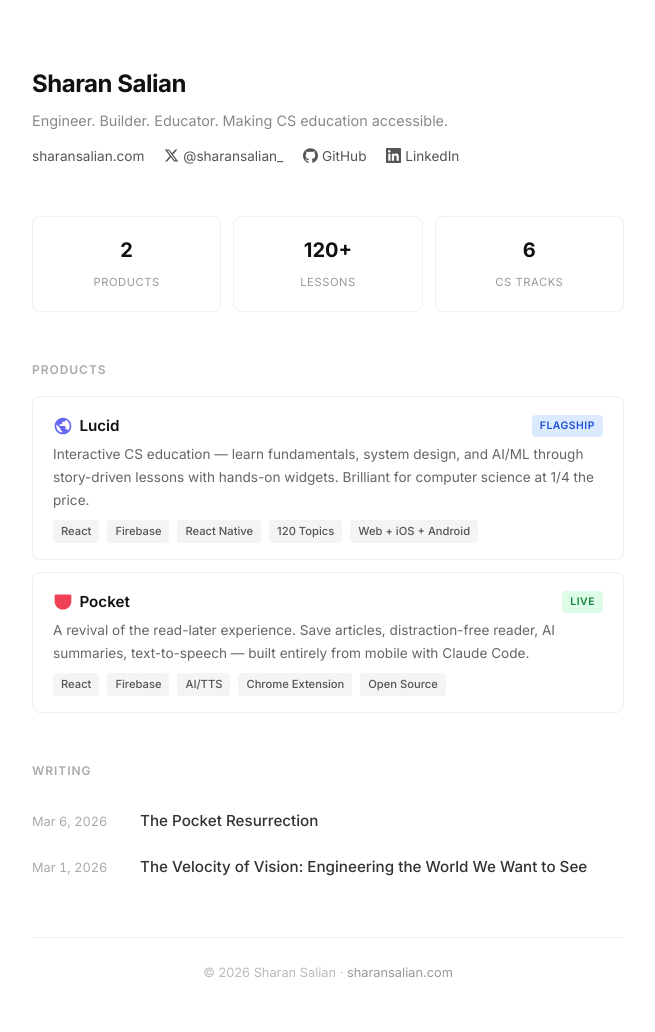
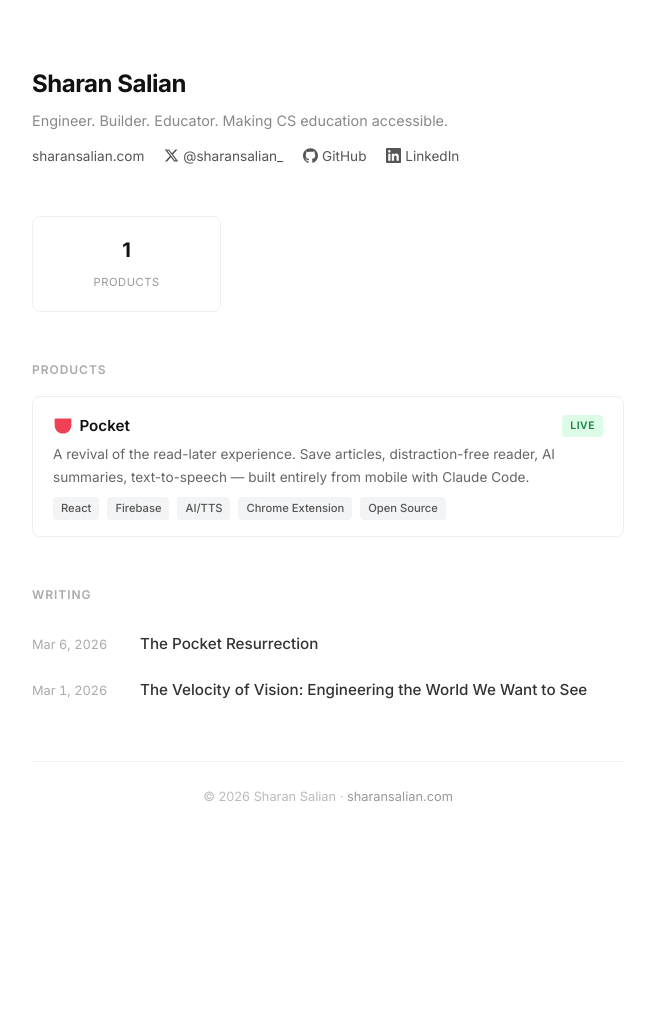
Before and after one commit to sharansalian/sharansalian.github.io, a Jekyll site: the page built from index.html, in a window 1280 px wide. Shown: the whole page, without its empty margins (312-967 px from the left). Built offline with Jekyll 4.4.1, drawn with Linux system fonts in a browser that asks for light colours; after the commit the page ends 900 px from its top, so only the background shows below that.

Commit message:
Update index.html from sharan-os-core

```diff
--- a/index.html
+++ b/index.html
@@ -7,15 +7,15 @@
   <meta charset="UTF-8" />
   <meta name="viewport" content="width=device-width, initial-scale=1.0" />
   <title>Sharan Salian — Engineer, Builder, Educator</title>
-  <meta name="description" content="Building Lucid (interactive CS education) and Pocket (AI-powered read-later). Software engineer shipping products in public." />
+  <meta name="description" content="Building Pocket (AI-powered read-later). Software engineer shipping products in public." />
   <meta property="og:title" content="Sharan Salian" />
-  <meta property="og:description" content="Building Lucid (interactive CS education) and Pocket (AI-powered read-later)." />
+  <meta property="og:description" content="Building Pocket (AI-powered read-later)." />
   <meta property="og:type" content="website" />
   <meta property="og:url" content="https://sharansalian.com" />
   <meta name="twitter:card" content="summary" />
   <meta name="twitter:site" content="@sharansalian_" />
   <meta name="twitter:title" content="Sharan Salian" />
-  <meta name="twitter:description" content="Building Lucid and Pocket. Engineer, builder, educator." />
+  <meta name="twitter:description" content="Building Pocket. Engineer, builder, educator." />
   <link rel="canonical" href="https://sharansalian.com" />
   <link rel="preconnect" href="https://fonts.googleapis.com" />
   <link rel="preconnect" href="https://fonts.gstatic.com" crossorigin />
@@ -80,7 +80,6 @@
       letter-spacing: 0.05em; padding: 0.15rem 0.5rem;
       border-radius: 4px; white-space: nowrap;
     }
-    .badge-flagship { background: #dbeafe; color: #1d4ed8; }
     .badge-live { background: #dcfce7; color: #15803d; }
     .project-desc { font-size: 0.85rem; color: #666; margin-top: 0.25rem; }
     .project-meta {
@@ -161,39 +160,13 @@
 
     <div class="stats">
       <div class="stat">
-        <span class="stat-number">2</span>
+        <span class="stat-number">1</span>
         <span class="stat-label">Products</span>
-      </div>
-      <div class="stat">
-        <span class="stat-number">120+</span>
-        <span class="stat-label">Lessons</span>
-      </div>
-      <div class="stat">
-        <span class="stat-number">6</span>
-        <span class="stat-label">CS Tracks</span>
       </div>
     </div>
 
     <div class="projects">
       <div class="section-title">Products</div>
-
-      <div class="project">
-        <div class="project-header">
-          <a class="project-name" href="https://sharan-os-core.web.app" target="_blank" rel="noopener">
-            <svg class="project-icon" viewBox="0 0 24 24" fill="#6366f1"><path d="M12 2C6.48 2 2 6.48 2 12s4.48 10 10 10 10-4.48 10-10S17.52 2 12 2zm-1 17.93c-3.95-.49-7-3.85-7-7.93 0-.62.08-1.21.21-1.79L9 15v1c0 1.1.9 2 2 2v1.93zm6.9-2.54c-.26-.81-1-1.39-1.9-1.39h-1v-3c0-.55-.45-1-1-1H8v-2h2c.55 0 1-.45 1-1V7h2c1.1 0 2-.9 2-2v-.41c2.93 1.19 5 4.06 5 7.41 0 2.08-.8 3.97-2.1 5.39z"/></svg>
-            Lucid
-          </a>
-          <span class="project-badge badge-flagship">Flagship</span>
-        </div>
-        <p class="project-desc">Interactive CS education — learn fundamentals, system design, and AI/ML through story-driven lessons with hands-on widgets. Brilliant for computer science at 1/4 the price.</p>
-        <div class="project-meta">
-          <span class="project-tag">React</span>
-          <span class="project-tag">Firebase</span>
-          <span class="project-tag">React Native</span>
-          <span class="project-tag">120 Topics</span>
-          <span class="project-tag">Web + iOS + Android</span>
-        </div>
-      </div>
 
       <div class="project">
         <div class="project-header">
```
